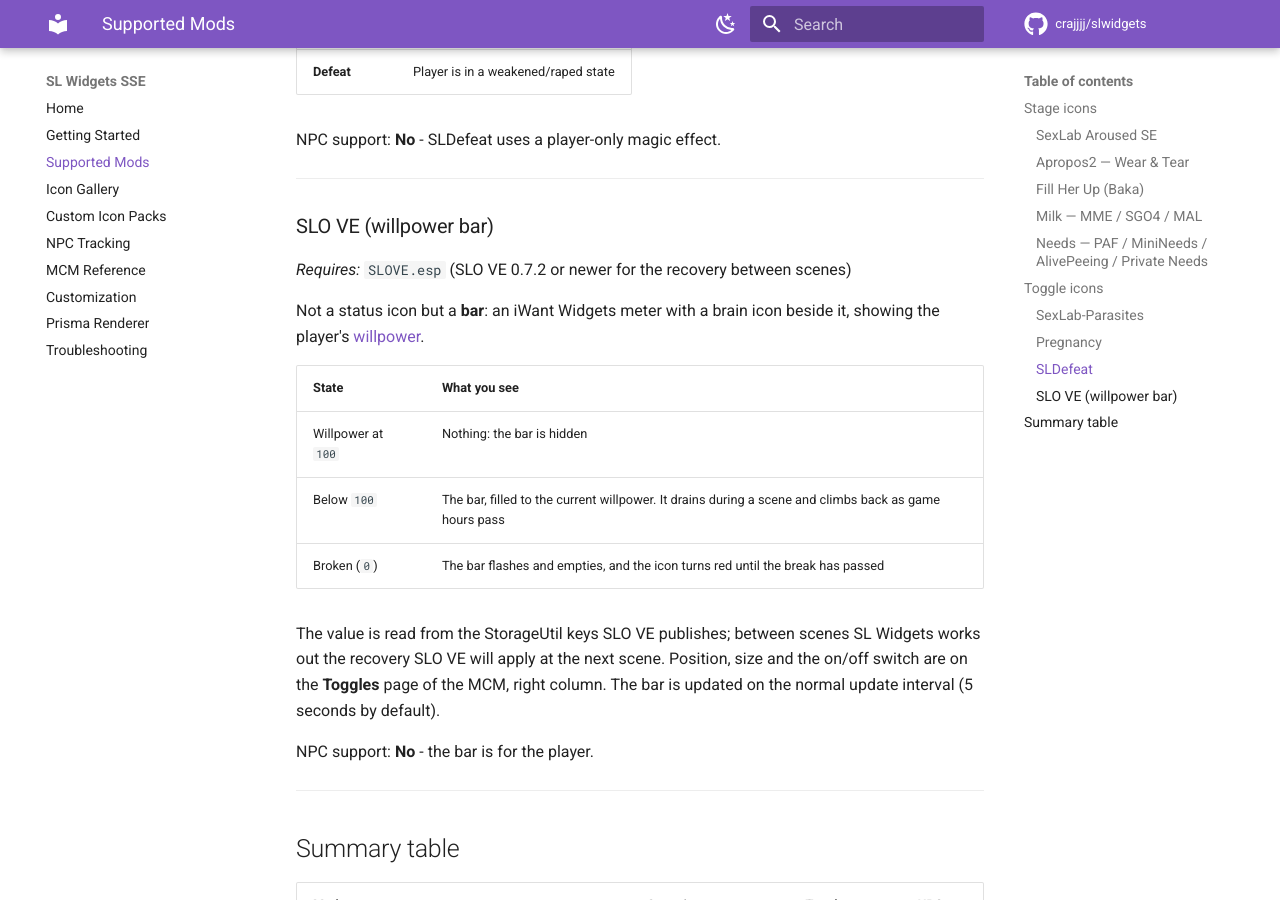
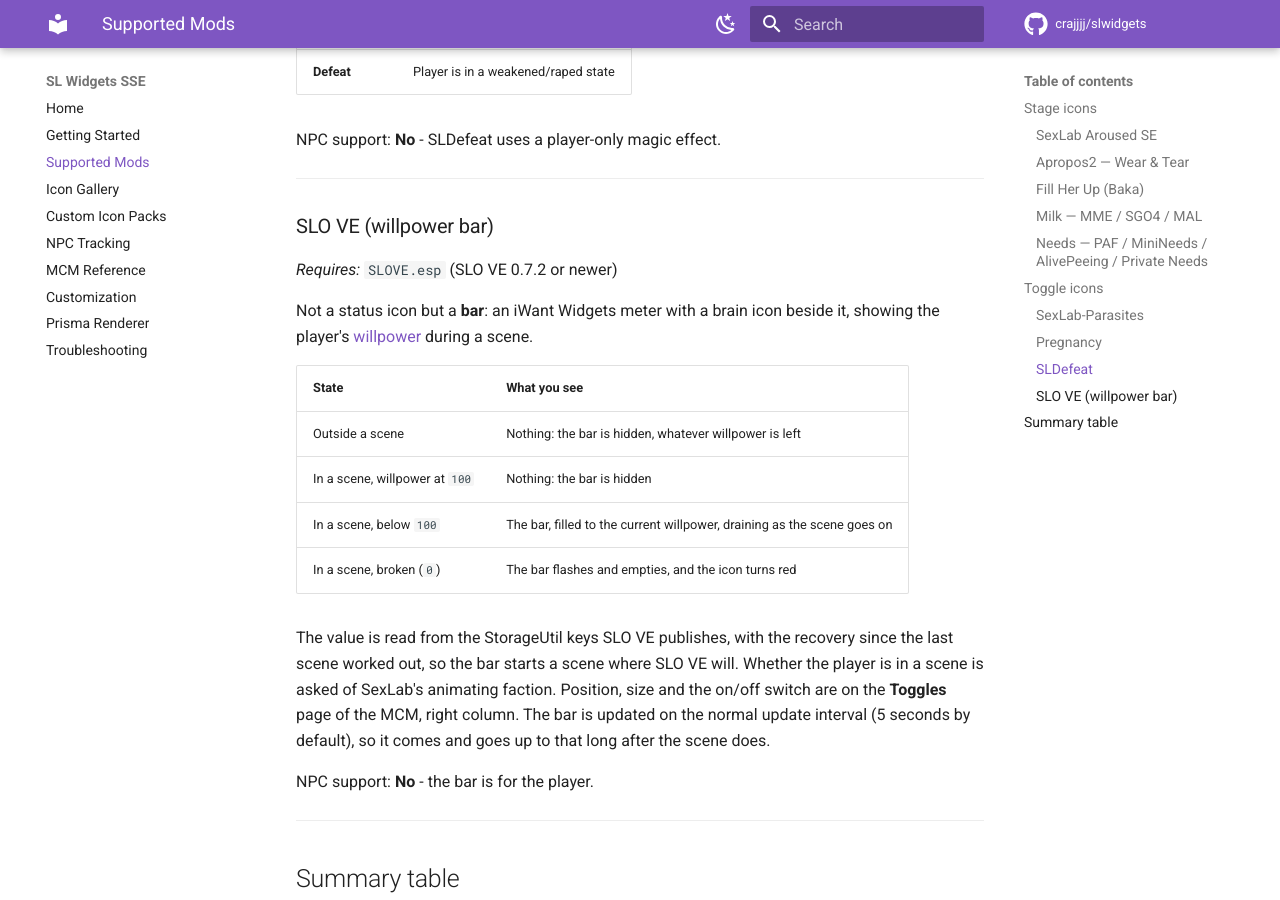
Before and after one commit to crajjjj/slwidgets, an MkDocs documentation site: the page built from docs/supported-mods.md, in a window 1280 px wide and 900 px high, scrolled down 4360 px. Built offline with MkDocs 1.6.1 and Material for MkDocs 9.7.7, drawn with Linux system fonts in a browser that asks for light colours; comment, search, counter and statistics services are not loaded.

Commit message:
2.2.6: willpower bar only during a scene
Asked of SexLab's animating faction by form id. The bar no longer follows
the recovery between scenes; the MCM position preview still shows it.

```diff
--- a/docs/supported-mods.md
+++ b/docs/supported-mods.md
@@ -148,17 +148,18 @@
 
 ### SLO VE (willpower bar)
 
-*Requires:* `SLOVE.esp` (SLO VE 0.7.2 or newer for the recovery between scenes)
+*Requires:* `SLOVE.esp` (SLO VE 0.7.2 or newer)
 
-Not a status icon but a **bar**: an iWant Widgets meter with a brain icon beside it, showing the player's [willpower](https://crajjjj.github.io/SLOVE/resistance/).
+Not a status icon but a **bar**: an iWant Widgets meter with a brain icon beside it, showing the player's [willpower](https://crajjjj.github.io/SLOVE/resistance/) during a scene.
 
 | State | What you see |
 |-------|--------------|
-| Willpower at `100` | Nothing: the bar is hidden |
-| Below `100` | The bar, filled to the current willpower. It drains during a scene and climbs back as game hours pass |
-| Broken (`0`) | The bar flashes and empties, and the icon turns red until the break has passed |
+| Outside a scene | Nothing: the bar is hidden, whatever willpower is left |
+| In a scene, willpower at `100` | Nothing: the bar is hidden |
+| In a scene, below `100` | The bar, filled to the current willpower, draining as the scene goes on |
+| In a scene, broken (`0`) | The bar flashes and empties, and the icon turns red |
 
-The value is read from the StorageUtil keys SLO VE publishes; between scenes SL Widgets works out the recovery SLO VE will apply at the next scene. Position, size and the on/off switch are on the **Toggles** page of the MCM, right column. The bar is updated on the normal update interval (5 seconds by default).
+The value is read from the StorageUtil keys SLO VE publishes, with the recovery since the last scene worked out, so the bar starts a scene where SLO VE will. Whether the player is in a scene is asked of SexLab's animating faction. Position, size and the on/off switch are on the **Toggles** page of the MCM, right column. The bar is updated on the normal update interval (5 seconds by default), so it comes and goes up to that long after the scene does.
 
 NPC support: **No** - the bar is for the player.
 
```
Also changed, not shown: CLAUDE.md (+3 -2 lines), SMOKE_TESTS.md (+6 -5 lines), docs/mcm-reference.md (+1 -1 lines), 12 other files.
